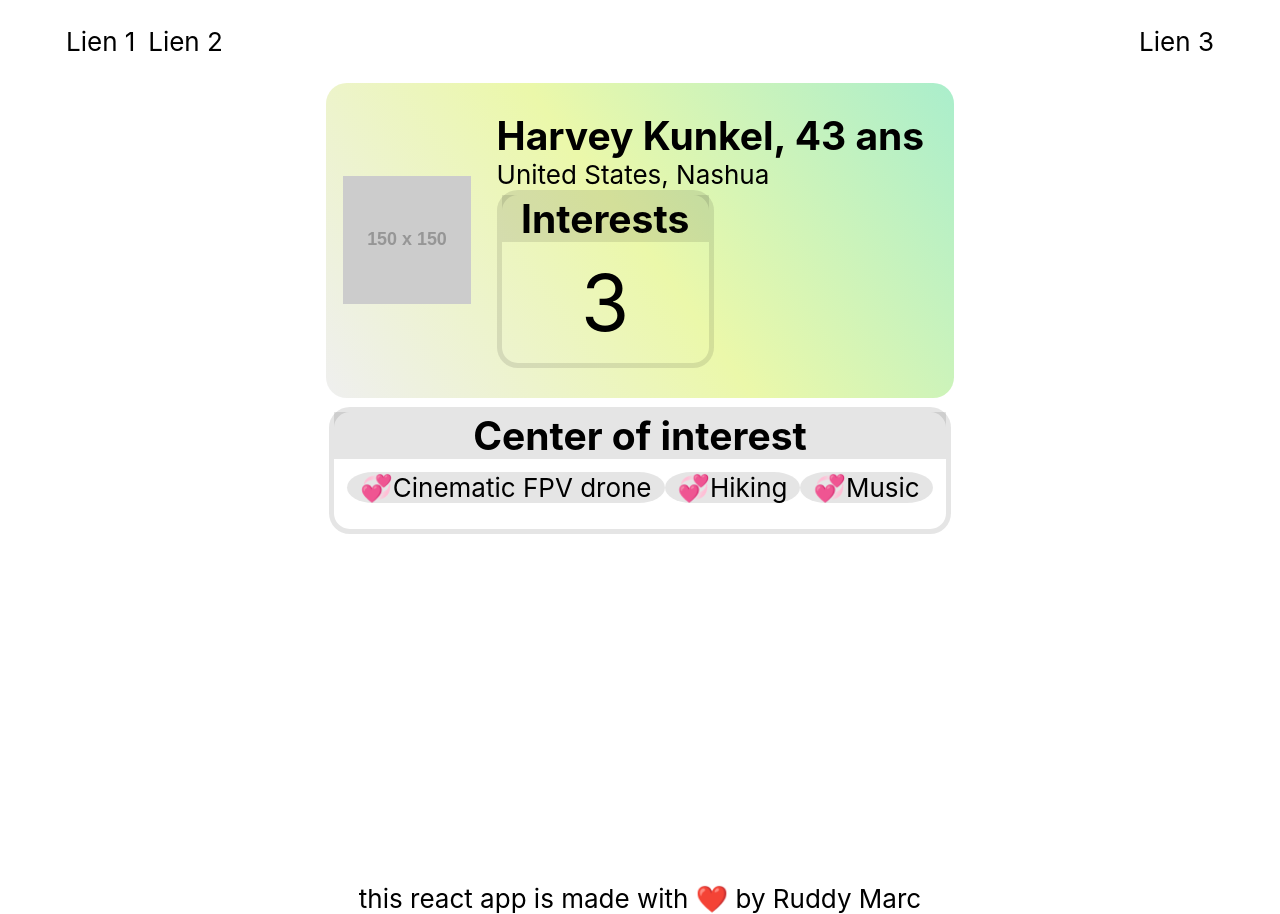
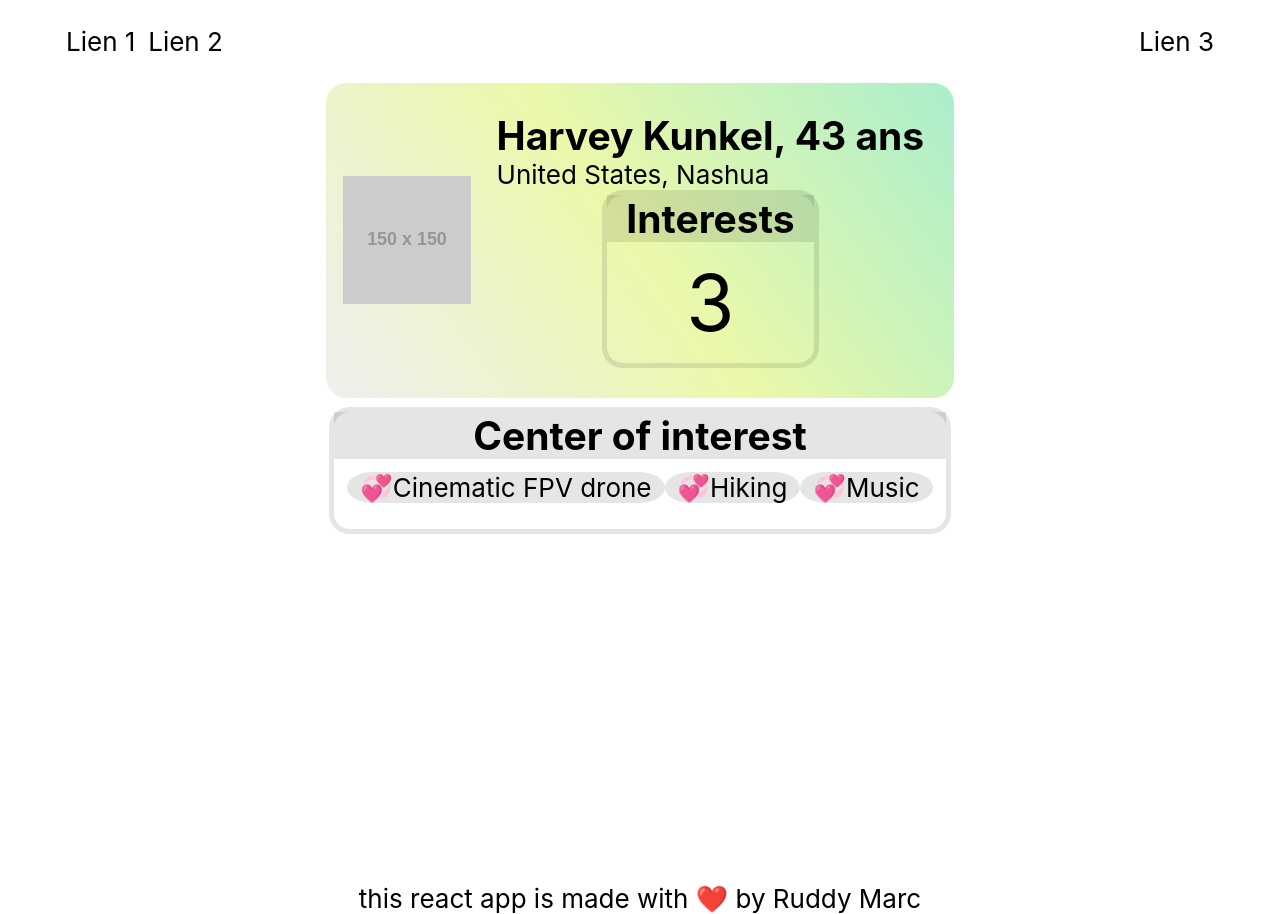
Before and after one commit to ruddymarc/studi-exercice-react-app, a React (Create React App) app: page / in a window 1280 px wide. Built offline with nearby package versions, Linux system fonts and the light colour scheme.

Commit message:
fix: (user-card style) align center

```diff
--- a/src/Components/UserCard.jsx
+++ b/src/Components/UserCard.jsx
@@ -1,3 +1,4 @@
+/* eslint-disable import/no-dynamic-require */
 /* eslint-disable react/prop-types */
 /* eslint-disable import/no-unresolved */
 import React from 'react';
@@ -9,14 +10,16 @@ function UserCard({
 }) {
   const userFullName = [firstname, lastname].join(' ');
   const userAge = `${age} ${age > 1 ? ' ans' : ' an'}`;
-
   return (
     <header className="UserCard Row-wrapper">
       <img src={picture} alt="profile-img" />
       <div className="__content">
         <h2 className="__heading">{`${userFullName}, ${userAge}`}</h2>
         <span className="__location">{Object.values(location).join(', ')}</span>
-        <div className="Row-wrapper">
+        <div
+          className="Row-wrapper"
+          style={{ justifyContent: 'center' }}
+        >
           <Section title="Interests">
             <span style={{ fontSize: '3em', margin: 'auto' }}>{ interests.length }</span>
           </Section>
```
